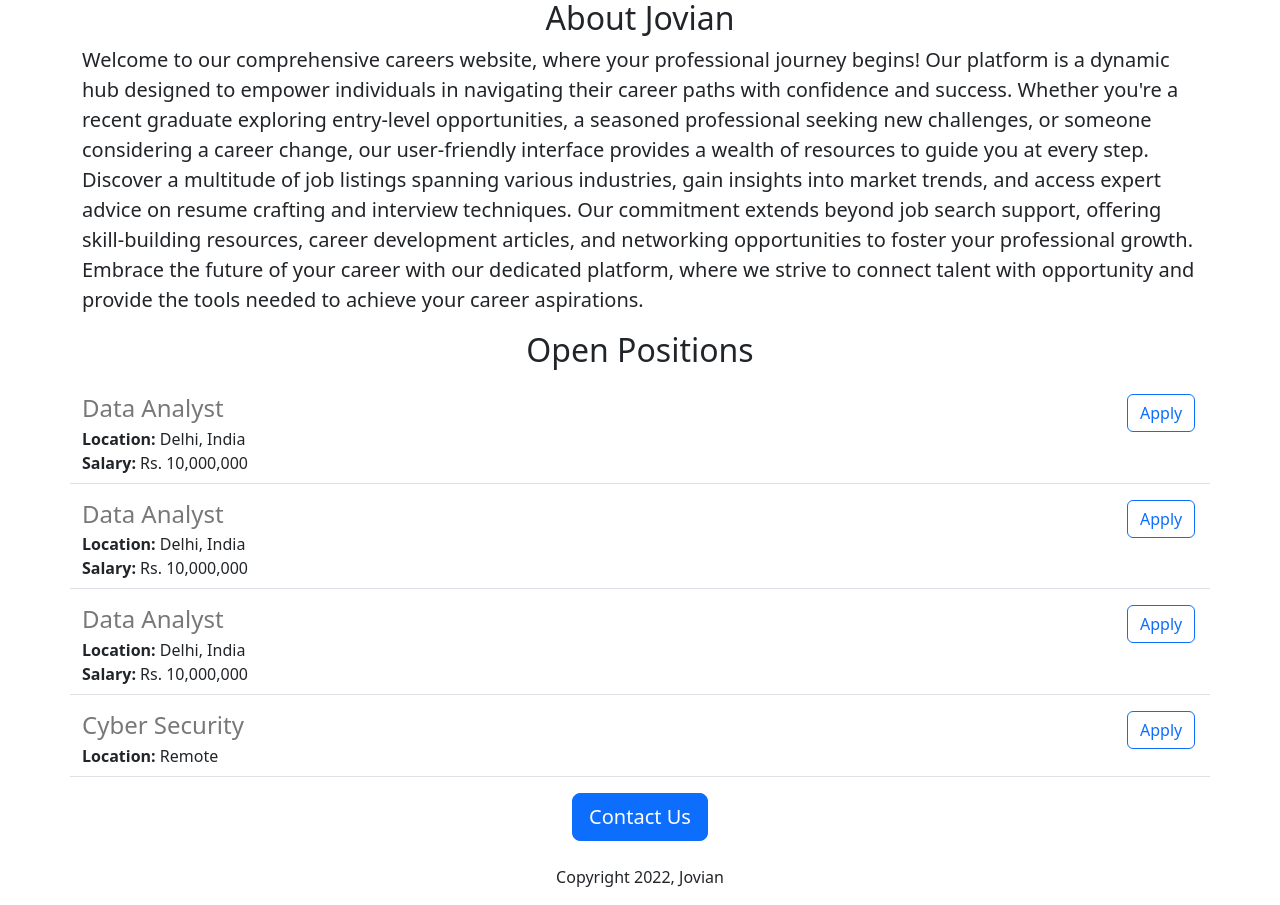
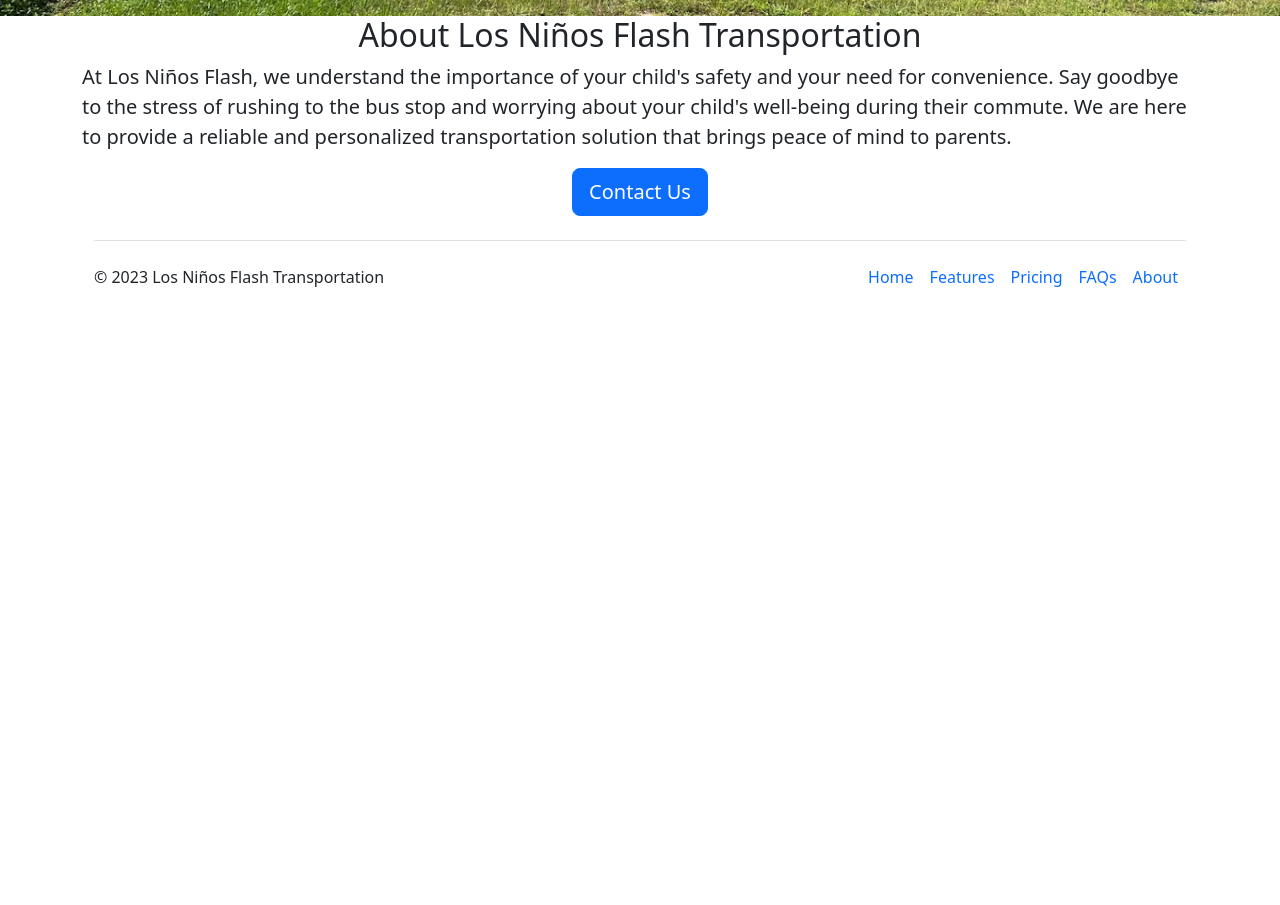
Before and after one commit to Ulises-Sanch3z/flash_transportation, a Flask app: page / in a window 1280 px wide. Shown: the part 441-1346 px from the top of the page. After the commit the page ends 728 px from the top, so only its background shows below. Run offline with Flask 3, Linux system fonts and the light colour scheme.

Commit message:
changed site from careers to transportation

```diff
--- a/app.py
+++ b/app.py
@@ -25,8 +25,8 @@
 def hello_jovian():
     return render_template("home.html",
                             jobs = JOBS,
-                            company_name='Jovian')
-@app.route("/api/jobs")
+                            company_name='Los Niños Flash Transportation')
+@app.route("/jobs")
 def list_jobs():
     return jsonify(JOBS)
 if __name__ == "__main__":
--- /dev/null
+++ b/templates/footer.html
@@ -0,0 +1,17 @@
+<div class="container">
+    <footer class="d-flex flex-wrap justify-content-between align-items-center py-3 my-4 border-top">
+      <p class="col-md-4 mb-0 text-body-secondary">&copy; 2023 Los Niños Flash Transportation</p>
+
+      <a href="/" class="col-md-4 d-flex align-items-center justify-content-center mb-3 mb-md-0 me-md-auto link-body-emphasis text-decoration-none">
+        <svg class="bi me-2" width="40" height="32"><use xlink:href="#bootstrap"/></svg>
+      </a>
+
+      <ul class="nav col-md-4 justify-content-end">
+        <li class="nav-item"><a href="#" class="nav-link px-2 text-body-secondary">Home</a></li>
+        <li class="nav-item"><a href="#" class="nav-link px-2 text-body-secondary">Features</a></li>
+        <li class="nav-item"><a href="#" class="nav-link px-2 text-body-secondary">Pricing</a></li>
+        <li class="nav-item"><a href="#" class="nav-link px-2 text-body-secondary">FAQs</a></li>
+        <li class="nav-item"><a href="#" class="nav-link px-2 text-body-secondary">About</a></li>
+      </ul>
+    </footer>
+  </div>
--- a/templates/home.html
+++ b/templates/home.html
@@ -1,7 +1,7 @@
 <!DOCTYPE html>
 <html>
     <head>
-        <title>{{company_name}} Careers</title>
+        <title>{{company_name}}</title>
         <meta charset="utf-8">
         <meta name="viewport" content="width=device-width, initial-scale=1">
         <link href="https://cdn.jsdelivr.net/npm/bootstrap@5.2.3/dist/css/bootstrap.min.css" rel="stylesheet" integrity="sha384-rbsA2VBKQhggwzxH7pPCaAqO46MgnOM80zW1RWuH61DGLwZJEdK2Kadq2F9CUG65" crossorigin="anonymous">
@@ -14,24 +14,18 @@
         </style>
     </head>
     <body>
+        {% include 'navbar.html' %}
+        <img  class="img-fluid" id="banner" src="/static/3.jpg">
         <div class="container">
-        <h1 class="text-center mt-2 mb-4">{{company_name}} Careers</h1>
-        <img  class="img-fluid" id="banner" src="https://images.unsplash.com/photo-1504805572947-34fad45aed93?q=80&w=2070&auto=format&fit=crop&ixlib=rb-4.0.3&ixid=M3wxMjA3fDB8MHxwaG90by1wYWdlfHx8fGVufDB8fHx8fA%3D%3D">
         <h2 class="text-center">About {{company_name}}</h2>
             <p class="lead">
-                Welcome to our comprehensive careers website, where your professional journey begins! Our platform is a dynamic hub designed to empower individuals in navigating their career paths with confidence and success. Whether you're a recent graduate exploring entry-level opportunities, a seasoned professional seeking new challenges, or someone considering a career change, our user-friendly interface provides a wealth of resources to guide you at every step. Discover a multitude of job listings spanning various industries, gain insights into market trends, and access expert advice on resume crafting and interview techniques. Our commitment extends beyond job search support, offering skill-building resources, career development articles, and networking opportunities to foster your professional growth. Embrace the future of your career with our dedicated platform, where we strive to connect talent with opportunity and provide the tools needed to achieve your career aspirations.
+                At Los Niños Flash, we understand the importance of your child's safety and your need for convenience. Say goodbye to the stress of rushing to the bus stop and worrying about your child's well-being during their commute. We are here to provide a reliable and personalized transportation solution that brings peace of mind to parents.
             </p>
 
-            <h2 class="text-center mt-2 mb-4">Open Positions</h2>
-            <p>
-                {% for job in jobs %}
-                {% include 'jobitems.html' %}
-                {% endfor %}
-            </p>
             <div class="text-center">
             <button class="btn btn-primary btn-lg">Contact Us</button>
-                <p class="mt-4">Copyright 2022, {{company_name}}</p>
             </div>
+            {% include 'footer.html' %}
         </div>
 
     </body>
--- /dev/null
+++ b/templates/navbar.html
@@ -0,0 +1,16 @@
+<div class="container">
+    <header class="d-flex flex-wrap justify-content-center py-3 mb-4 border-bottom">
+      <a href="/" class="d-flex align-items-center mb-3 mb-md-0 me-md-auto link-body-emphasis text-decoration-none">
+        <svg class="bi me-2" width="40" height="32"><use xlink:href="#bootstrap"/></svg>
+        <span class="fs-4">Los Niños Flash Transportation</span>
+      </a>
+
+      <ul class="nav nav-pills">
+        <li class="nav-item"><a href="#" class="nav-link active" aria-current="page">Home</a></li>
+        <li class="nav-item"><a href="#" class="nav-link">Features</a></li>
+        <li class="nav-item"><a href="#" class="nav-link">Pricing</a></li>
+        <li class="nav-item"><a href="#" class="nav-link">FAQs</a></li>
+        <li class="nav-item"><a href="#" class="nav-link">About</a></li>
+      </ul>
+    </header>
+  </div>
```
Also changed, not shown: static/1.jpg (added), static/2.jpg (added), static/3.jpg (added), static/4.jpeg (added), static/logo.svg (added), 2 other files.
